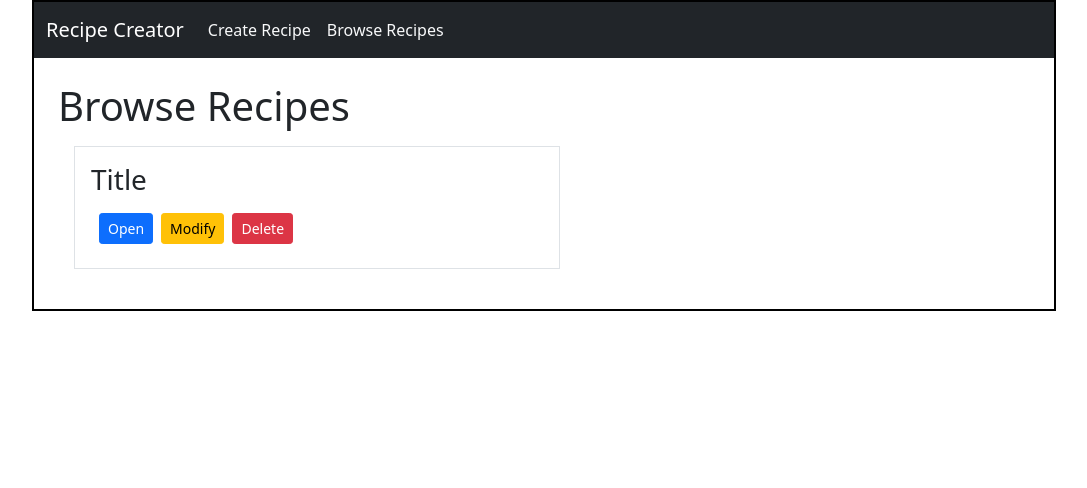
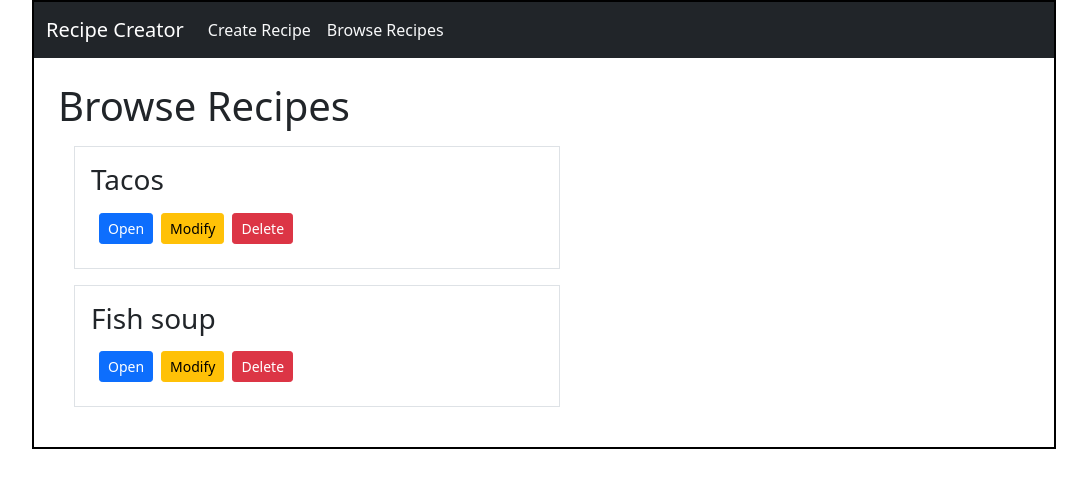
Before and after one commit to ojela028xamk/recipe-creator, a React (Create React App) app: page /browse in a window 1280 px wide. Shown: the top 488 px of the page, without its empty margins (96-1183 px from the left). Built offline with nearby package versions, Linux system fonts and the light colour scheme; data requests are answered from the project's data file.

Commit message:
modify added

```diff
--- a/db.json
+++ b/db.json
@@ -1,9 +1,14 @@
 {
   "recipes": [
     {
-      "id": "45656e9d-2023-4273-8de8-990af45dabd2",
-      "title": "Title",
-      "instructions": "Instructions"
+      "id": "71e00ad2-b694-4c36-a405-75c3949ba3be",
+      "title": "Tacos",
+      "instructions": "Make the tacos."
+    },
+    {
+      "id": "e7c443b4-7921-45e9-90fc-08e912511254",
+      "title": "Fish soup",
+      "instructions": "Make the fish soup."
     }
   ]
 }
--- a/src/App.tsx
+++ b/src/App.tsx
@@ -3,6 +3,7 @@ import { Link, Route, Routes } from "react-router-dom";
 import "./App.css";
 import BrowseRecipes from "./components/BrowseRecipes";
 import CreateRecipe from "./components/CreateRecipe";
+import ModifyRecipe from "./components/ModifyRecipe";
 
 function App() {
   return (
@@ -24,6 +25,7 @@ function App() {
         <Routes>
           <Route path="create" element={<CreateRecipe />} />
           <Route path="browse" element={<BrowseRecipes />} />
+          <Route path="browse/:recipeID" element={<ModifyRecipe />} />
         </Routes>
       </div>
     </div>
--- a/src/components/BrowseRecipes.tsx
+++ b/src/components/BrowseRecipes.tsx
@@ -1,8 +1,10 @@
 import { useEffect, useState } from "react";
-import { Button, Modal } from "react-bootstrap";
+import { Button, Modal, Spinner } from "react-bootstrap";
+import { useNavigate } from "react-router-dom";
 import { RecipeTS } from "../interfaces/RecipeTS";
 
 export default function BrowseRecipes(): JSX.Element {
+  const navigate = useNavigate();
   const [recipes, setRecipes] = useState<RecipeTS[]>();
   const [showModal, setShowModal] = useState<boolean>(false);
   const [modalData, setModalData] = useState<RecipeTS>();
@@ -31,15 +33,20 @@ export default function BrowseRecipes(): JSX.Element {
 
   function handleDelete(id: string) {
     fetch(`http://localhost:3004/recipes/${id}`, { method: "DELETE" }).then(
-      () => console.log("Success!")
+      () => {
+        window.location.reload();
+      }
     );
+  }
+
+  if (!recipes) {
+    return <Spinner animation={"border"} className="m-4" />;
   }
 
   return (
     <div className="p-4">
       <h1>Browse Recipes</h1>
-      {recipes &&
-        recipes.map((recipe: RecipeTS) => (
+      {recipes.map((recipe: RecipeTS) => (
         <>
           <div key={recipe.id} className="m-3 p-3 border w-50">
             <h3>{recipe.title}</h3>
@@ -50,14 +57,18 @@ export default function BrowseRecipes(): JSX.Element {
             >
               Open
             </Button>
-              <Button variant="warning" size="sm">
+            <Button
+              variant="warning"
+              size="sm"
+              onClick={() => navigate(`./${recipe.id}`)}
+            >
               Modify
             </Button>
             <Button
               variant="danger"
               size="sm"
+              className="m-2"
               onClick={() => handleDelete(recipe.id)}
-                className="m-2"
             >
               Delete
             </Button>
--- /dev/null
+++ b/src/components/ModifyRecipe.tsx
@@ -0,0 +1,94 @@
+import { ChangeEvent, useEffect, useState } from "react";
+import { Button, Form, Spinner } from "react-bootstrap";
+import { useNavigate, useParams } from "react-router-dom";
+import { RecipeTS } from "../interfaces/RecipeTS";
+
+export default function ModifyRecipe(): JSX.Element {
+  const { recipeID } = useParams();
+  const navigate = useNavigate();
+  const [recipe, setRecipe] = useState<RecipeTS>();
+
+  function handleChange(event: ChangeEvent<HTMLInputElement>) {
+    if (!recipe) {
+      return;
+    }
+    const value = event.target.value;
+    setRecipe({
+      ...recipe,
+      [event.target.name]: value,
+    });
+  }
+
+  function handleSubmit(event: any) {
+    event.preventDefault();
+    fetch(`http://localhost:3004/recipes/${recipeID}`, {
+      method: "PUT",
+      headers: { "Content-Type": "application/json" },
+      body: JSON.stringify(recipe),
+    }).then(() => {
+      navigate("../browse");
+    });
+  }
+
+  // fetch recipes from json-server
+  useEffect(() => {
+    fetch(`http://localhost:3004/recipes/${recipeID}`)
+      .then((response) => {
+        if (response.ok) {
+          return response.json();
+        }
+        throw response;
+      })
+      .then((data) => {
+        setRecipe(data);
+      })
+      .catch((error) => {
+        console.log(error);
+      });
+  }, [recipeID]);
+
+  if (!recipe) {
+    return <Spinner animation={"border"} className="m-4" />;
+  }
+
+  return (
+    <div className="p-4">
+      <Button
+        variant="primary"
+        className="mb-2"
+        onClick={() => navigate("../browse")}
+      >
+        Peruuta
+      </Button>
+      <Form className="w-50">
+        <Form.Group controlId="modifyRecipe">
+          <Form.Label>
+            <b>Title</b>
+          </Form.Label>
+          <Form.Control
+            name="title"
+            value={recipe.title}
+            onChange={handleChange}
+          />
+          <Form.Label>
+            <b>Instructions</b>
+          </Form.Label>
+          <Form.Control
+            as="textarea"
+            rows={3}
+            name="instructions"
+            value={recipe.instructions}
+            onChange={handleChange}
+          />
+        </Form.Group>
+        <Button
+          type="submit"
+          className="mt-3"
+          onClick={(event) => handleSubmit(event)}
+        >
+          Submit
+        </Button>
+      </Form>
+    </div>
+  );
+}
```
Lines whose indentation alone changed are shown as unchanged.
